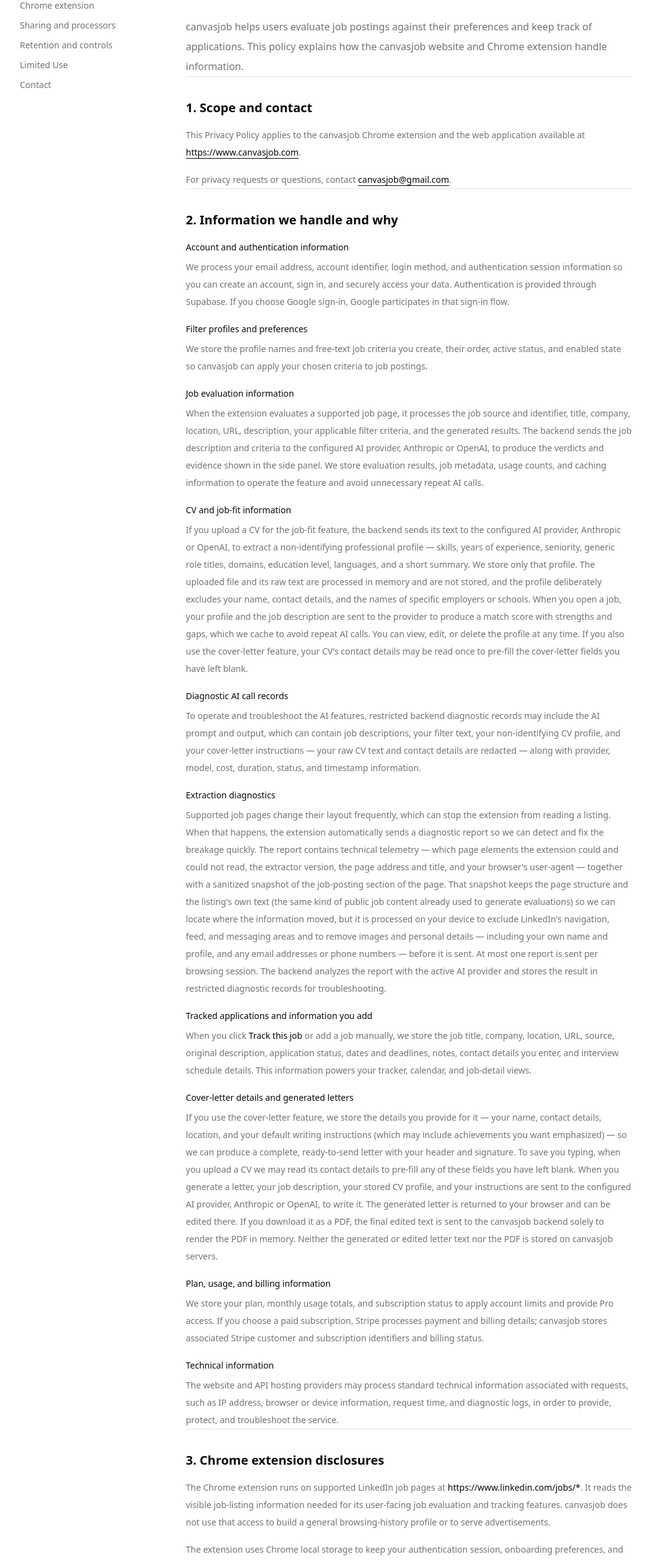
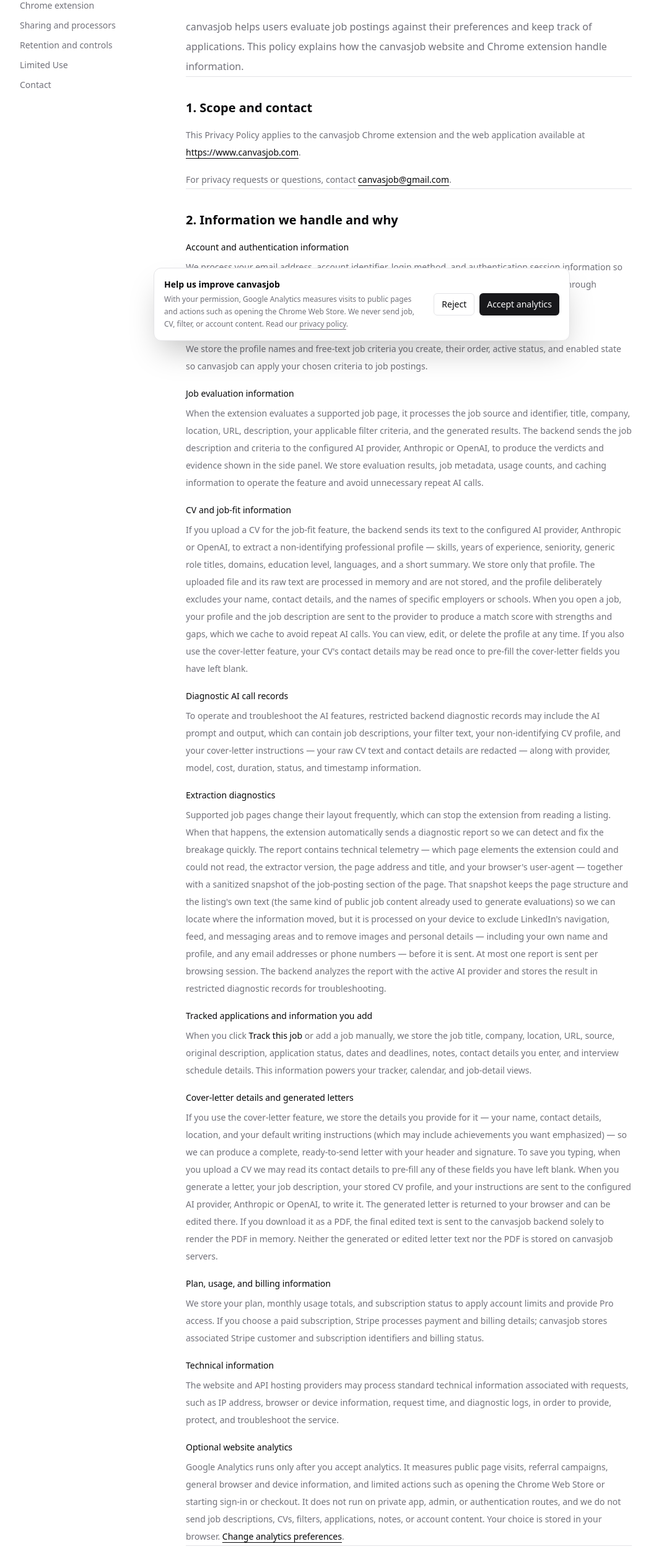
Before and after one commit to GiatrGio/canvasjob-web, a Next.js app: page /privacy in a window 1280 px wide. Shown: the part 234-2754 px from the top of the page at 62% size, without its empty margins (56-1107 px from the left). Built offline with nearby package versions, Linux system fonts and the light colour scheme; no server answers.

Commit message:
Add Google analytics

```diff
--- a/app/layout.tsx
+++ b/app/layout.tsx
@@ -1,8 +1,10 @@
 import type { Metadata } from "next";
 import { Toaster } from "sonner";
+import { AnalyticsConsentGate } from "@/components/analytics/analytics-consent";
 import "./globals.css";
 
 const siteUrl = process.env.NEXT_PUBLIC_SITE_URL ?? "https://www.canvasjob.com";
+const gaId = process.env.NEXT_PUBLIC_GA_MEASUREMENT_ID ?? "G-2YDL58KX30";
 
 export const metadata: Metadata = {
   metadataBase: new URL(siteUrl),
@@ -41,6 +43,7 @@
       <body>
         {children}
         <Toaster position="top-center" richColors />
+        <AnalyticsConsentGate gaId={gaId} />
       </body>
     </html>
   );
--- a/app/privacy/page.tsx
+++ b/app/privacy/page.tsx
@@ -1,6 +1,7 @@
 import type { Metadata } from "next";
 import Link from "next/link";
 import type { ReactNode } from "react";
+import { AnalyticsPreferencesButton } from "@/components/analytics/analytics-preferences-button";
 import { CanvasjobLogo } from "@/components/brand/canvasjob-logo";
 
 export const metadata: Metadata = {
@@ -9,7 +10,7 @@
     "How canvasjob collects, uses, stores, and shares data in its Chrome extension and web application.",
 };
 
-const LAST_UPDATED = "June 28, 2026";
+const LAST_UPDATED = "September 18, 2026";
 
 const serviceProviders = [
   {
@@ -36,6 +37,11 @@
     name: "Google",
     data: "Authentication information when you choose Continue with Google",
     purpose: "Provide the optional Google sign-in flow",
+  },
+  {
+    name: "Google Analytics",
+    data: "With your consent, public-page visits, browser and device information, referring campaign information, and limited conversion events",
+    purpose: "Measure website acquisition and improve public pages; job, CV, filter, application, and account content is not sent",
   },
 ] as const;
 
@@ -264,6 +270,16 @@
               device information, request time, and diagnostic logs, in order to
               provide, protect, and troubleshoot the service.
             </Definition>
+
+            <Definition title="Optional website analytics">
+              Google Analytics runs only after you accept analytics. It measures public
+              page visits, referral campaigns, general browser and device information,
+              and limited actions such as opening the Chrome Web Store or starting
+              sign-in or checkout. It does not run on private app, admin, or
+              authentication routes, and we do not send job descriptions, CVs, filters,
+              applications, notes, or account content. Your choice is stored in your
+              browser. <AnalyticsPreferencesButton />.
+            </Definition>
           </PolicySection>
 
           <PolicySection id="extension" title="3. Chrome extension disclosures">
--- /dev/null
+++ b/components/analytics/analytics-consent.tsx
@@ -0,0 +1,83 @@
+"use client";
+
+import { useEffect, useState } from "react";
+import Link from "next/link";
+import { usePathname } from "next/navigation";
+import { GoogleAnalytics } from "@next/third-parties/google";
+import { Button } from "@/components/ui/button";
+import {
+  type AnalyticsConsent,
+  readAnalyticsConsent,
+  saveAnalyticsConsent,
+} from "@/lib/analytics";
+
+type ConsentState = AnalyticsConsent | "initializing" | "undecided";
+
+export function AnalyticsConsentGate({ gaId }: { gaId: string }) {
+  const pathname = usePathname();
+  const [consent, setConsent] = useState<ConsentState>("initializing");
+  const privateRoute =
+    pathname.startsWith("/app") ||
+    pathname.startsWith("/admin") ||
+    pathname.startsWith("/auth/");
+
+  useEffect(() => {
+    setConsent(readAnalyticsConsent() ?? "undecided");
+  }, []);
+
+  useEffect(() => {
+    window[`ga-disable-${gaId}`] = consent !== "granted" || privateRoute;
+  }, [consent, gaId, privateRoute]);
+
+  function choose(nextConsent: AnalyticsConsent) {
+    saveAnalyticsConsent(nextConsent);
+    setConsent(nextConsent);
+  }
+
+  return (
+    <>
+      {consent === "granted" && !privateRoute ? (
+        <GoogleAnalytics gaId={gaId} />
+      ) : null}
+
+      {consent === "undecided" ? (
+        <aside
+          aria-label="Analytics preferences"
+          className="fixed inset-x-4 bottom-4 z-[100] mx-auto max-w-2xl rounded-xl border bg-background p-4 shadow-2xl sm:flex sm:items-center sm:gap-5"
+        >
+          <div className="min-w-0 flex-1">
+            <p className="text-sm font-semibold">Help us improve canvasjob</p>
+            <p className="mt-1 text-xs leading-5 text-muted-foreground">
+              With your permission, Google Analytics measures visits to public pages
+              and actions such as opening the Chrome Web Store. We never send job,
+              CV, filter, or account content. Read our{" "}
+              <Link href="/privacy" className="underline underline-offset-4">
+                privacy policy
+              </Link>
+              .
+            </p>
+          </div>
+          <div className="mt-4 flex shrink-0 gap-2 sm:mt-0">
+            <Button
+              type="button"
+              size="sm"
+              variant="outline"
+              className="flex-1 sm:flex-none"
+              onClick={() => choose("denied")}
+            >
+              Reject
+            </Button>
+            <Button
+              type="button"
+              size="sm"
+              className="flex-1 sm:flex-none"
+              onClick={() => choose("granted")}
+            >
+              Accept analytics
+            </Button>
+          </div>
+        </aside>
+      ) : null}
+    </>
+  );
+}
--- /dev/null
+++ b/components/analytics/analytics-preferences-button.tsx
@@ -0,0 +1,20 @@
+"use client";
+
+import { clearAnalyticsConsent } from "@/lib/analytics";
+
+export function AnalyticsPreferencesButton() {
+  function reopenPreferences() {
+    clearAnalyticsConsent();
+    window.location.reload();
+  }
+
+  return (
+    <button
+      type="button"
+      className="font-medium text-foreground underline underline-offset-4"
+      onClick={reopenPreferences}
+    >
+      Change analytics preferences
+    </button>
+  );
+}
--- /dev/null
+++ b/components/analytics/tracked-link.tsx
@@ -0,0 +1,34 @@
+"use client";
+
+import { forwardRef, type ComponentProps } from "react";
+import Link from "next/link";
+import {
+  trackAnalyticsEvent,
+  type AnalyticsEventName,
+  type AnalyticsEventParams,
+} from "@/lib/analytics";
+
+type TrackedLinkProps = ComponentProps<typeof Link> & {
+  analyticsEvent: AnalyticsEventName;
+  analyticsParams?: AnalyticsEventParams;
+};
+
+export const TrackedLink = forwardRef<HTMLAnchorElement, TrackedLinkProps>(
+  function TrackedLink(
+    { analyticsEvent, analyticsParams, onClick, ...props },
+    ref,
+  ) {
+    return (
+      <Link
+        {...props}
+        ref={ref}
+        onClick={(event) => {
+          onClick?.(event);
+          if (!event.defaultPrevented) {
+            trackAnalyticsEvent(analyticsEvent, analyticsParams);
+          }
+        }}
+      />
+    );
+  },
+);
--- a/components/auth/social-auth-buttons.tsx
+++ b/components/auth/social-auth-buttons.tsx
@@ -5,6 +5,7 @@
 import { Chrome, Linkedin, type LucideIcon } from "lucide-react";
 import { toast } from "sonner";
 import { Button } from "@/components/ui/button";
+import { trackAnalyticsEvent } from "@/lib/analytics";
 import { safeInternalPath } from "@/lib/auth-redirect";
 import { createClient } from "@/lib/supabase/client";
 
@@ -28,6 +29,10 @@
   const [loadingProvider, setLoadingProvider] = useState<Provider | null>(null);
 
   async function handleOAuth(provider: Provider) {
+    trackAnalyticsEvent(
+      window.location.pathname === "/signup" ? "sign_up_started" : "login_started",
+      { method: provider },
+    );
     setLoadingProvider(provider);
     const supabase = createClient();
     const redirectPath = getRedirectPath();
--- a/components/pricing/subscribe-button.tsx
+++ b/components/pricing/subscribe-button.tsx
@@ -7,6 +7,7 @@
 import { normalizePlan, type Plan } from "@/lib/plan";
 import { createClient } from "@/lib/supabase/client";
 import { Button } from "@/components/ui/button";
+import { trackAnalyticsEvent } from "@/lib/analytics";
 
 export function SubscribeButton() {
   const router = useRouter();
@@ -39,6 +40,12 @@
   }, []);
 
   async function startCheckout() {
+    trackAnalyticsEvent("begin_checkout", {
+      currency: "EUR",
+      value: 4.99,
+      plan: "pro",
+      account_state: plan === "signed-out" ? "signed_out" : "signed_in",
+    });
     if (plan === "signed-out") {
       router.push(`/login?next=${encodeURIComponent("/pricing")}`);
       return;
@@ -56,6 +63,7 @@
   }
 
   async function manageBilling() {
+    trackAnalyticsEvent("billing_portal_opened", { plan: "pro" });
     setBusy(true);
     try {
       const session = await api.billing.createPortalSession();
--- /dev/null
+++ b/lib/analytics.ts
@@ -0,0 +1,55 @@
+"use client";
+
+import { sendGAEvent } from "@next/third-parties/google";
+
+export const ANALYTICS_CONSENT_KEY = "canvasjob.analytics-consent";
+
+export type AnalyticsConsent = "granted" | "denied";
+
+export type AnalyticsEventName =
+  | "extension_install_clicked"
+  | "sign_up_started"
+  | "login_started"
+  | "begin_checkout"
+  | "billing_portal_opened";
+
+export type AnalyticsEventParams = Record<
+  string,
+  string | number | boolean | undefined
+>;
+
+export function readAnalyticsConsent(): AnalyticsConsent | null {
+  if (typeof window === "undefined") return null;
+
+  try {
+    const value = window.localStorage.getItem(ANALYTICS_CONSENT_KEY);
+    return value === "granted" || value === "denied" ? value : null;
+  } catch {
+    return null;
+  }
+}
+
+export function saveAnalyticsConsent(consent: AnalyticsConsent) {
+  try {
+    window.localStorage.setItem(ANALYTICS_CONSENT_KEY, consent);
+  } catch {
+    // Storage may be unavailable in private browsing. The in-memory consent
+    // state still controls analytics for the current page.
+  }
+}
+
+export function clearAnalyticsConsent() {
+  try {
+    window.localStorage.removeItem(ANALYTICS_CONSENT_KEY);
+  } catch {
+    // A reload still reopens the banner when storage is unavailable.
+  }
+}
+
+export function trackAnalyticsEvent(
+  name: AnalyticsEventName,
+  params: AnalyticsEventParams = {},
+) {
+  if (readAnalyticsConsent() !== "granted") return;
+  sendGAEvent("event", name, params);
+}
--- a/lib/urls.ts
+++ b/lib/urls.ts
@@ -1,2 +1,10 @@
 export const CHROME_WEB_STORE_URL =
   "https://chromewebstore.google.com/detail/canvasjob/pmifdfegffmfaoolaegjabcoadihhkhl";
+
+export function chromeWebStoreUrl(campaign: string) {
+  const url = new URL(CHROME_WEB_STORE_URL);
+  url.searchParams.set("utm_source", "canvasjob.com");
+  url.searchParams.set("utm_medium", "referral");
+  url.searchParams.set("utm_campaign", campaign);
+  return url.toString();
+}
--- a/package.json
+++ b/package.json
@@ -13,6 +13,7 @@
     "@dnd-kit/core": "^6.3.1",
     "@dnd-kit/sortable": "^10.0.0",
     "@dnd-kit/utilities": "^3.2.2",
+    "@next/third-parties": "^16.3.5",
     "@radix-ui/react-dialog": "^1.1.6",
     "@radix-ui/react-label": "^2.1.2",
     "@radix-ui/react-select": "^2.1.6",
```
Also changed, not shown: app/job-tracker/page.tsx (+18 -5 lines), app/page.tsx (+18 -5 lines), 2 other files (tests, documents, lock files or other folders).
